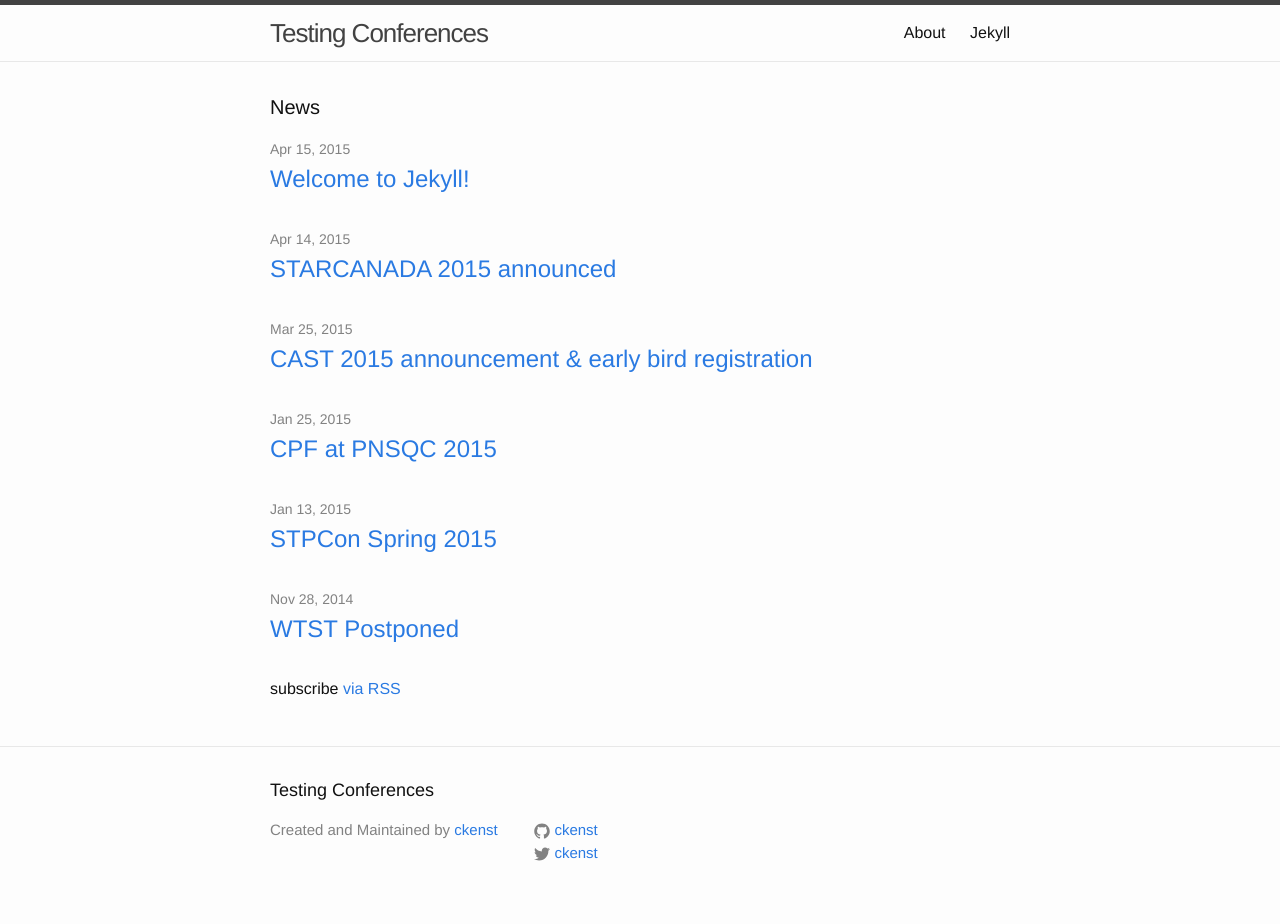
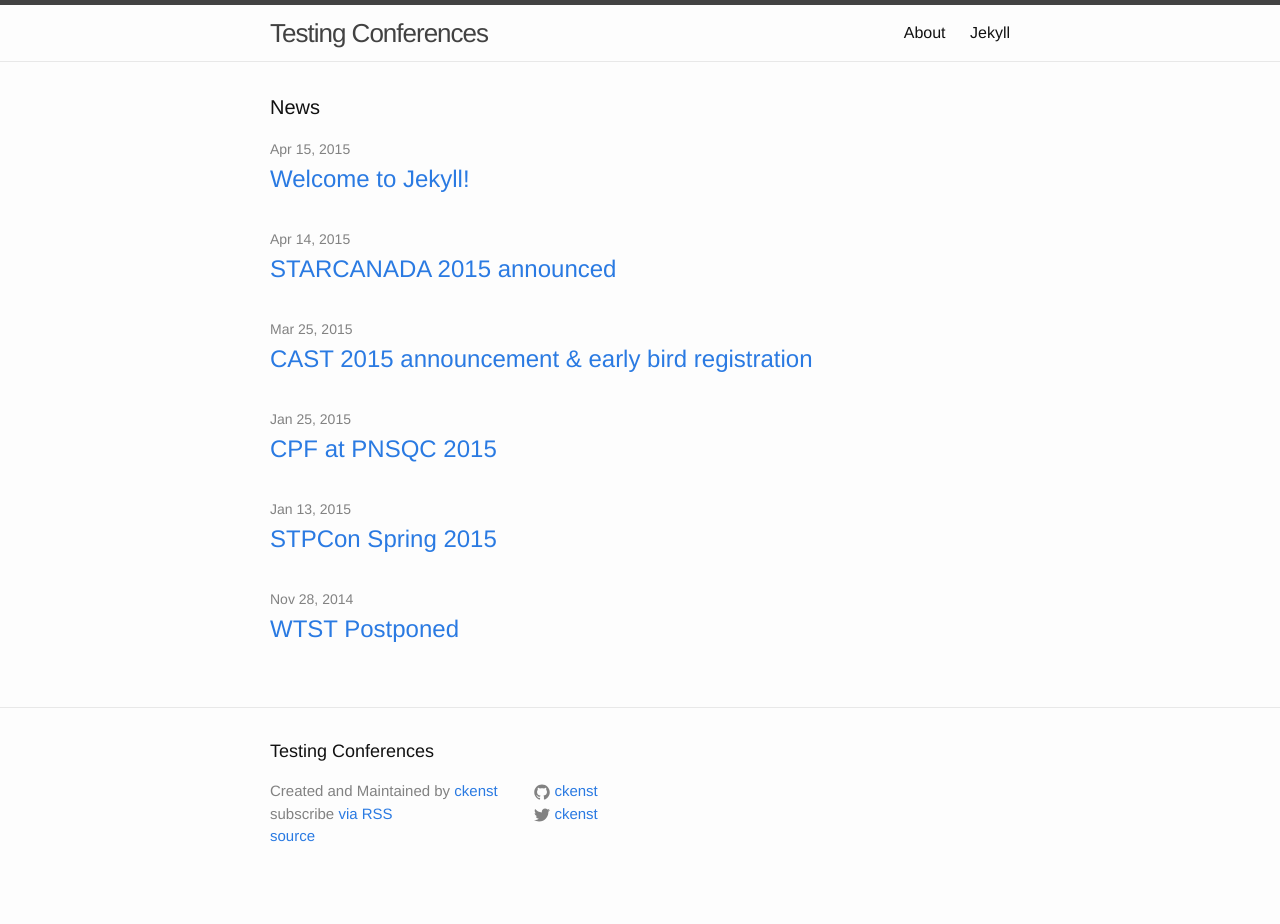
Before and after one commit to TestingConferences/testingconferences.github.io, a Jekyll site: the page built from index.html, in a window 1280 px wide. Built offline with Jekyll 4.4.1, drawn with Linux system fonts in a browser that asks for light colours.

Commit message:
continuing to work on footer

```diff
--- a/_includes/footer.html
+++ b/_includes/footer.html
@@ -10,6 +10,8 @@
           <li>Created and Maintained by <a href="{{site.twitter_username}}">{{site.twitter_username}}</a></li>
           <!--<li>{{ site.title }}</li>-->
           <!--<li><a href="mailto:{{ site.email }}">{{ site.email }}</a></li>-->
+          <li>subscribe <a href="{{ "/feed.xml" | prepend: site.baseurl }}">via RSS</a></li>
+          <li><a href="https://github.com/{{ site.github_username }}">source</a></li>
         </ul>
       </div>
 
--- a/index.html
+++ b/index.html
@@ -18,6 +18,6 @@ layout: default
     {% endfor %}
   </ul>
 
-  <p class="rss-subscribe">subscribe <a href="{{ "/feed.xml" | prepend: site.baseurl }}">via RSS</a></p>
+  <!--<p class="rss-subscribe">subscribe <a href="{{ "/feed.xml" | prepend: site.baseurl }}">via RSS</a></p>-->
 
 </div>
```
